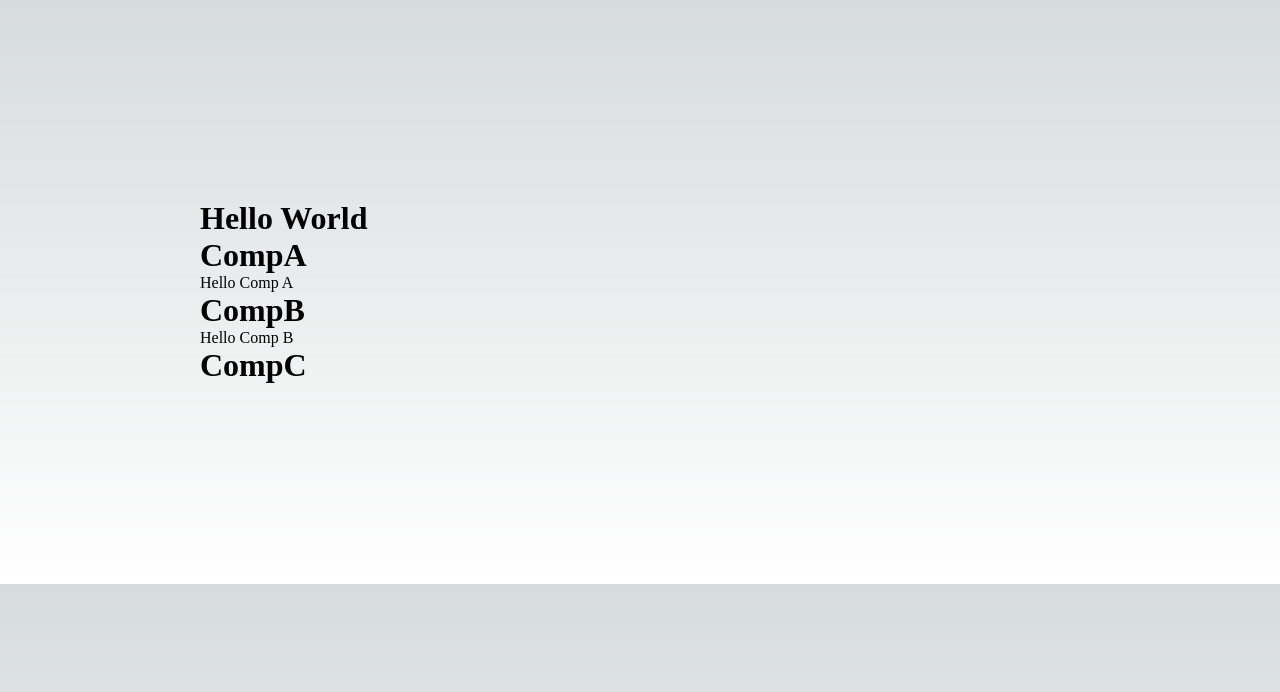
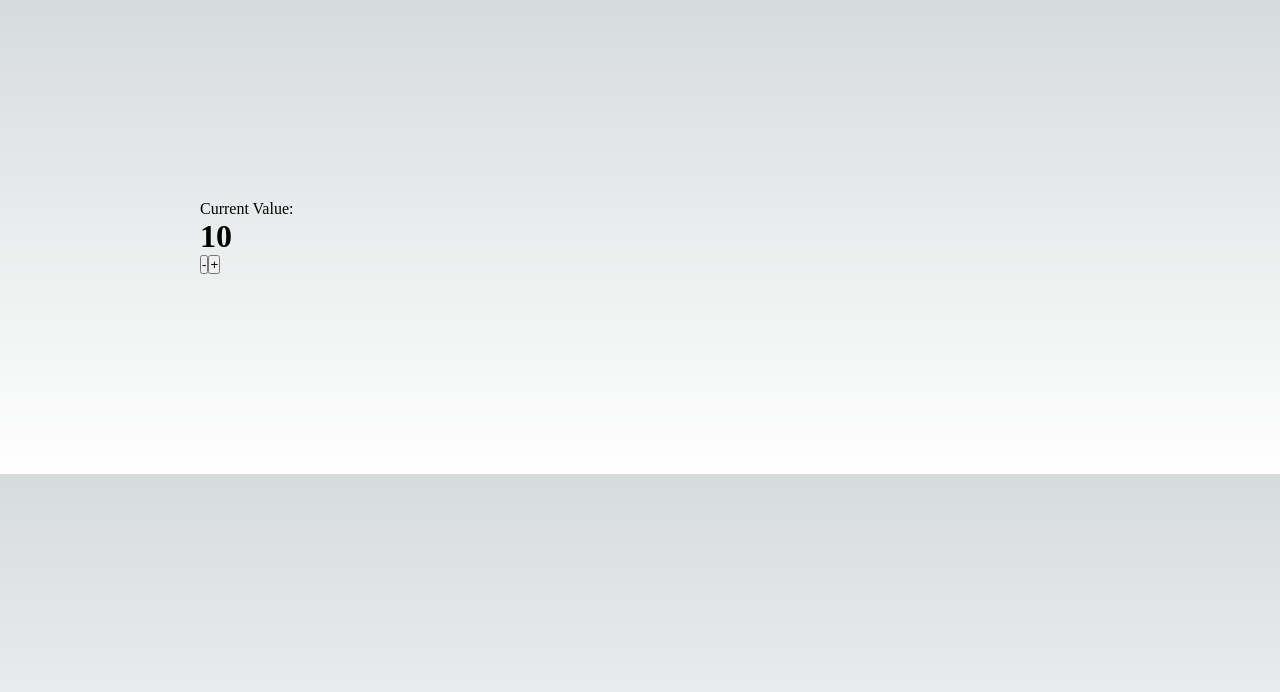
Before and after one commit to iqgnahZ/contentManager, a Next.js app in the folder content-manager-app/: page / in a window 1280 px wide. Shown: the top 692 px of the page. Built offline with nearby package versions, Linux system fonts and the light colour scheme.

Commit message:
state test

```diff
--- a/content-manager-app/pages/index.js
+++ b/content-manager-app/pages/index.js
@@ -1,29 +1,18 @@
-import React from 'react'
+import React, {useState} from 'react'
 
 function CompA() {
   // return (
   //   <div>
   //     <h1>CompA</h1>
   //     <p>Hello Comp A</p>
-  //     <CompB />
   //   </div>
   // )
 
   return(
     React.createElement('div',null,
       React.createElement('h1',null,'CompA'),
-      React.createElement('p',null,'Hello Comp A'),
-      React.createElement(CompB)
+      React.createElement('p',null,'Hello Comp A')
     )
-  )
-}
-
-function CompB() {
-  return (
-    <>
-      <h1>CompB</h1>
-      <p>Hello Comp B</p>
-    </>
   )
 }
 
@@ -37,11 +26,21 @@ class CompC extends React.Component {
 
 
 export default function Home() {
+  const [value, setValue] = useState(10)
+
+  // const increment = () => {
+  //   setValue(value + 1)
+  // }
+
+  // const decrement = () => {
+  //   setValue(value - 1)
+  // }
+
   return (
     <>
-      <h1>Hello World</h1>
-      <CompA />
-      <CompC />
+      Current Value: <h1>{ value }</h1>
+      <button onClick={() => {setValue(value - 1)}}>-</button>
+      <button onClick={() => {setValue(value + 1)}}>+</button>
     </>
   );
 }
```
